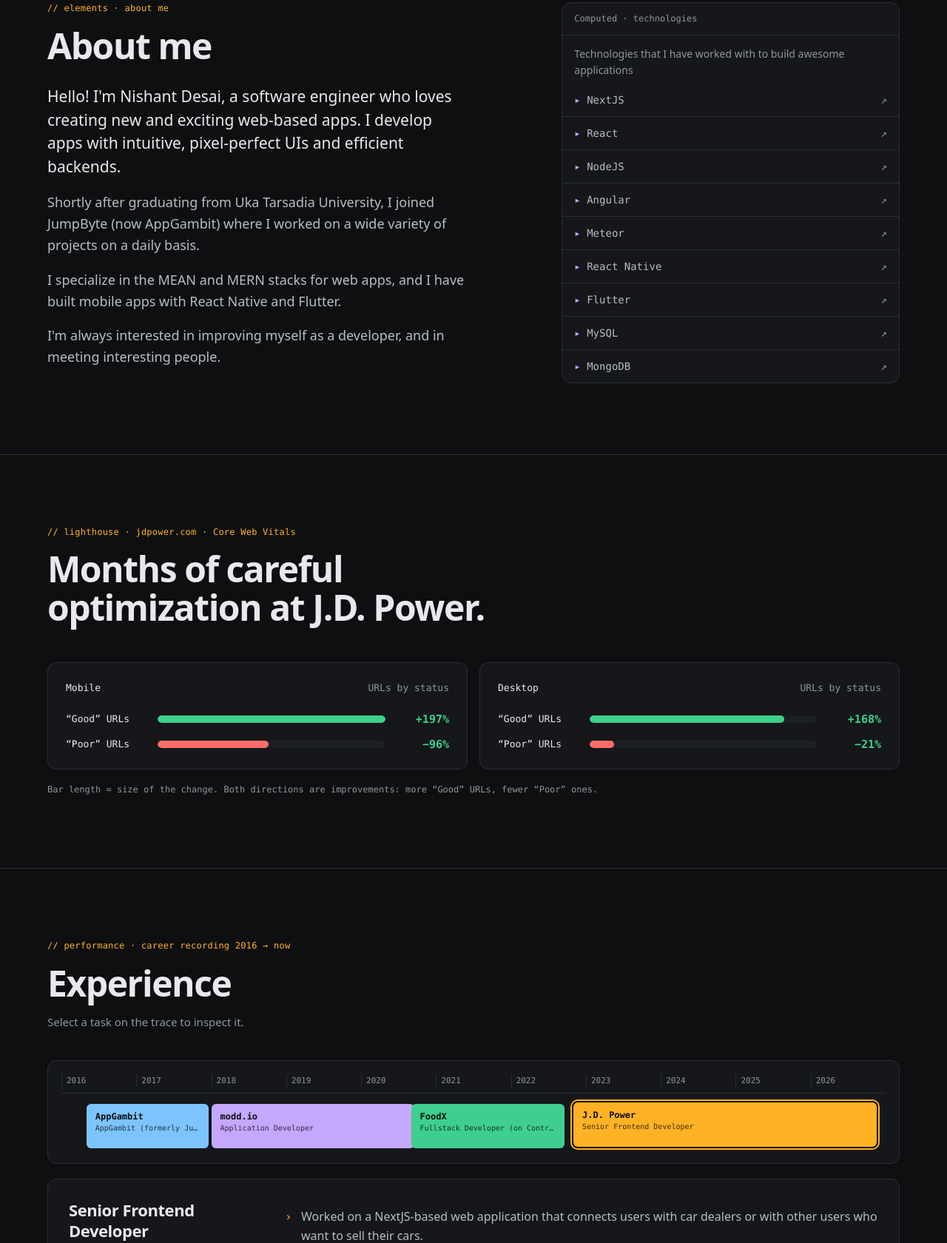
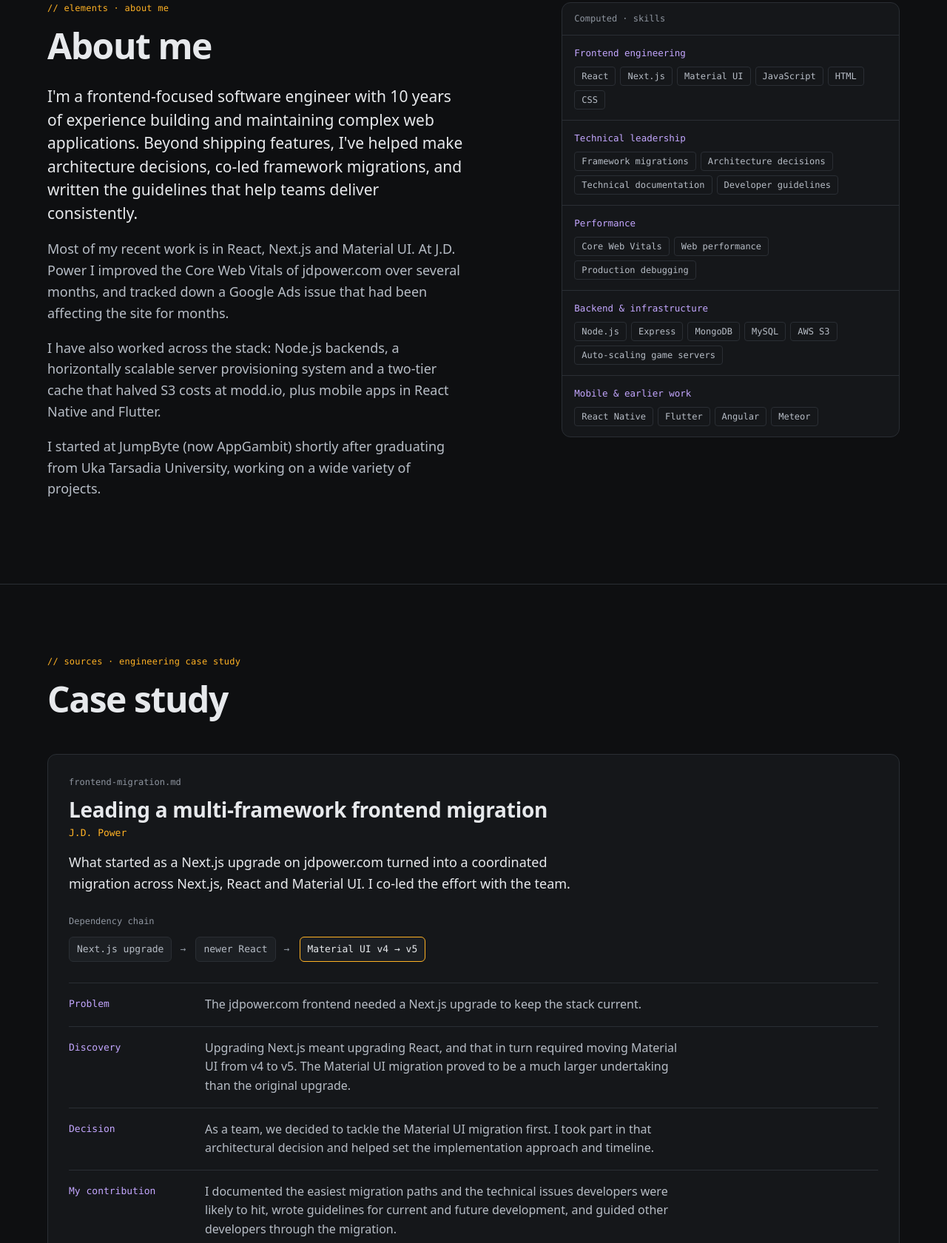
Before and after one commit to NishantDesai1306/personal-website, an Astro site: page / in a window 1280 px wide. Shown: the part 969-2649 px from the top of the page at 74% size. Built offline with nearby package versions, Linux system fonts and the light colour scheme; Astro itself is replaced by a stand-in of ours.

Commit message:
Reposition portfolio around frontend architecture and migrations
- New headline, intro and About copy (10 years, shared-ownership migration wording)
- Group skills by competency; add Next.js/React/MUI migration case study section
- Rewrite J.D. Power bullets; update SEO title/description, llms.txt and social preview
- Resume PDF: 10 years, co-led upgrade wording, updated date

```diff
--- a/src/components/About.astro
+++ b/src/components/About.astro
@@ -1,5 +1,5 @@
 ---
-import { profile, technologies } from '../data/profile';
+import { profile, skillGroups } from '../data/profile';
 ---
 
 <section class="section" id="about-me" tabindex="-1" aria-labelledby="about-title">
@@ -11,21 +11,22 @@ import { profile, technologies } from '../data/profile';
         {profile.about.map((paragraph) => <p>{paragraph}</p>)}
       </div>
     </div>
-    <aside class="computed panel" aria-labelledby="tech-title">
-      <h3 class="computed-head mono" id="tech-title">Computed · technologies</h3>
-      <p class="computed-note">Technologies that I have worked with to build awesome applications</p>
-      <ul class="tech">
+    <aside class="computed panel" aria-labelledby="skills-title">
+      <h3 class="computed-head mono" id="skills-title">Computed · skills</h3>
+      <dl class="skills">
         {
-          technologies.map(({ label, href }) => (
-            <li>
-              <a href={href} rel="noopener noreferrer">
-                <span class="prop">{label}</span>
-                <span class="arrow" aria-hidden="true">↗</span>
-              </a>
-            </li>
+          skillGroups.map(({ name, items }) => (
+            <div>
+              <dt class="mono">{name}</dt>
+              <dd class="chips">
+                {items.map((item) => (
+                  <span class="chip">{item}</span>
+                ))}
+              </dd>
+            </div>
           ))
         }
-      </ul>
+      </dl>
     </aside>
   </div>
 </section>
@@ -61,34 +62,19 @@ import { profile, technologies } from '../data/profile';
     padding: 12px 16px;
     border-bottom: 1px solid var(--line);
   }
-  .computed-note {
-    font-size: 14px;
-    color: var(--muted);
-    padding: 14px 16px 6px;
+  .skills > div {
+    padding: 14px 16px;
   }
-  .tech li + li {
+  .skills > div + div {
     border-top: 1px solid var(--line);
   }
-  .tech a {
-    display: flex;
-    justify-content: space-between;
-    align-items: center;
-    min-height: 44px;
-    padding: 0 16px;
-    font: 400 14px var(--mono);
-    text-decoration: none;
-    color: var(--text-2);
+  .skills dt {
+    font-size: 12.5px;
+    color: var(--attr);
+    margin-bottom: 8px;
   }
-  .tech a:hover {
-    background: var(--panel-2);
-    color: var(--text);
-  }
-  .tech .prop::before {
-    content: '▸ ';
-    color: var(--attr);
-  }
-  .arrow {
-    color: var(--muted);
+  .skills dd {
+    margin: 0;
   }
   @media (max-width: 900px) {
     .grid {
--- /dev/null
+++ b/src/components/CaseStudies.astro
@@ -0,0 +1,145 @@
+---
+import { caseStudies } from '../data/profile';
+---
+
+<section class="section" id="case-studies" tabindex="-1" aria-labelledby="case-studies-title">
+  <div class="wrap">
+    <p class="eyebrow">// sources · engineering case study</p>
+    <h2 class="section-title" id="case-studies-title">Case study</h2>
+
+    {
+      caseStudies.map((study) => (
+        <article class="study panel" id={`case-${study.id}`} aria-labelledby={`case-title-${study.id}`}>
+          <header class="head">
+            <p class="file mono" aria-hidden="true">{study.id}.md</p>
+            <h3 id={`case-title-${study.id}`}>{study.title}</h3>
+            <p class="meta mono">{study.company}</p>
+            <p class="summary">{study.summary}</p>
+          </header>
+
+          <figure class="chain">
+            <figcaption class="mono">Dependency chain</figcaption>
+            <ol class="mono">
+              {study.chain.map((step) => (
+                <li>{step}</li>
+              ))}
+            </ol>
+          </figure>
+
+          <dl class="steps">
+            {study.sections.map(({ heading, body }) => (
+              <div>
+                <dt class="mono">{heading}</dt>
+                <dd>{body}</dd>
+              </div>
+            ))}
+          </dl>
+
+          <div class="chips">
+            {study.stack.map((tech) => (
+              <span class="chip">{tech}</span>
+            ))}
+          </div>
+        </article>
+      ))
+    }
+  </div>
+</section>
+
+<style>
+  .study {
+    margin-top: 48px;
+    padding: 28px;
+  }
+  .file {
+    font-size: 12px;
+    color: var(--muted);
+  }
+  h3 {
+    margin-top: 10px;
+    font: 600 clamp(22px, 2.6vw, 28px)/1.25 var(--sans);
+    letter-spacing: -0.01em;
+  }
+  .meta {
+    margin-top: 4px;
+    font-size: 13px;
+    color: var(--amber);
+  }
+  .summary {
+    margin-top: 14px;
+    max-width: 68ch;
+    font-size: 18px;
+    color: var(--text);
+  }
+  .chain {
+    margin: 28px 0 0;
+  }
+  .chain figcaption {
+    font-size: 12px;
+    color: var(--muted);
+    margin-bottom: 10px;
+  }
+  .chain ol {
+    display: flex;
+    flex-wrap: wrap;
+    align-items: center;
+    gap: 8px 0;
+    list-style: none;
+    padding: 0;
+    font-size: 13px;
+  }
+  .chain li {
+    position: relative;
+    padding: 6px 10px;
+    border: 1px solid var(--line);
+    border-radius: 6px;
+    background: var(--panel-2);
+    color: var(--text-2);
+  }
+  .chain li:last-child {
+    border-color: var(--amber);
+    color: var(--text);
+  }
+  .chain li + li::before {
+    content: '→';
+    position: absolute;
+    left: -22px;
+    color: var(--muted);
+  }
+  .chain li + li {
+    margin-left: 32px;
+  }
+  .steps {
+    margin-top: 28px;
+    border-top: 1px solid var(--line);
+  }
+  .steps > div {
+    display: grid;
+    grid-template-columns: 160px minmax(0, 1fr);
+    gap: 24px;
+    padding: 16px 0;
+    border-bottom: 1px solid var(--line);
+  }
+  .steps dt {
+    font-size: 13px;
+    color: var(--attr);
+    padding-top: 2px;
+  }
+  .steps dd {
+    margin: 0;
+    max-width: 70ch;
+    color: var(--text-2);
+  }
+  .chips {
+    margin-top: 20px;
+  }
+  @media (max-width: 700px) {
+    .study {
+      padding: 20px;
+    }
+    .steps > div {
+      grid-template-columns: 1fr;
+      gap: 6px;
+    }
+  }
+</style>
--- a/src/components/Contact.astro
+++ b/src/components/Contact.astro
@@ -1,5 +1,5 @@
 ---
-import { profile, technologies } from '../data/profile';
+import { profile, skills } from '../data/profile';
 
 const links = [
   { key: 'github', label: 'GitHub', href: profile.links.github },
@@ -13,7 +13,7 @@ const replies = {
   help: 'Available: email, links, skills, resume, hire(), inspect, clear',
   email: `"${profile.email}"`,
   links: JSON.stringify(Object.fromEntries(links.map(({ key, href }) => [key, href]))),
-  skills: JSON.stringify(technologies.map((t) => t.label)),
+  skills: JSON.stringify(skills),
   resume: `Opening ${profile.resume}…`,
   'hire()': 'Promise { <pending> } → opening your mail client…',
   inspect: 'Layout overlay toggled. Psst: ↑↑↓↓←→←→BA works too.',
--- a/src/components/TopBar.astro
+++ b/src/components/TopBar.astro
@@ -3,6 +3,7 @@ import { profile } from '../data/profile';
 
 const sections = [
   { href: '#about-me', label: 'Elements' },
+  { href: '#case-studies', label: 'Sources' },
   { href: '#vitals', label: 'Lighthouse' },
   { href: '#experience', label: 'Performance' },
   { href: '#projects', label: 'Network' },
--- a/src/data/profile.ts
+++ b/src/data/profile.ts
@@ -1,10 +1,26 @@
 // Single source of truth for the portfolio's content.
-// Copy is carried over from the previous React site; do not add roles,
-// results or claims here that are not backed by the résumé.
+// Do not add roles, results or claims here that are not backed by the résumé
+// or confirmed by Nishant. No invented metrics.
 
 export interface Link {
   label: string;
   href: string;
+}
+
+export interface SkillGroup {
+  name: string;
+  items: string[];
+}
+
+export interface CaseStudy {
+  id: string;
+  title: string;
+  company: string;
+  summary: string;
+  /** Short, technically accurate dependency chain shown as a diagram. */
+  chain: string[];
+  sections: { heading: string; body: string }[];
+  stack: string[];
 }
 
 export interface Job {
@@ -36,14 +52,19 @@ export interface Project {
   parts?: ProjectPart[];
 }
 
+/** Matches the résumé PDF; update both together. */
+const yearsOfExperience = 10;
+
 export const profile = {
   name: 'Nishant Desai',
+  /** Current job title (used in structured data). */
   role: 'Senior Frontend Developer',
-  tagline: 'Senior Frontend Developer building fast React and Next.js apps',
+  tagline: 'Senior Frontend Engineer · Architecture & migrations',
   intro:
-    "I'm a software engineer working in Canada. Since 2016 I have built web apps, scalable backends and React Native mobile apps, with a focus on performance and clean, intuitive UI.",
+    `I build fast, maintainable React and Next.js applications and help teams through larger technical changes: framework migrations, architecture decisions and performance work. I've been doing this for ${yearsOfExperience} years, and I work in Canada.`,
   country: 'Canada',
   since: 2016,
+  yearsOfExperience,
   email: 'nishantdesai1306@gmail.com',
   resume: '/Nishant_Desai_Resume.pdf',
   site: 'https://nishantdesai1306.github.io/',
@@ -55,25 +76,58 @@ export const profile = {
     facebook: 'https://www.facebook.com/nishant.desai.1306',
   },
   about: [
-    "Hello! I'm Nishant Desai, a software engineer who loves creating new and exciting web-based apps. I develop apps with intuitive, pixel-perfect UIs and efficient backends.",
-    'Shortly after graduating from Uka Tarsadia University, I joined JumpByte (now AppGambit) where I worked on a wide variety of projects on a daily basis.',
-    'I specialize in the MEAN and MERN stacks for web apps, and I have built mobile apps with React Native and Flutter.',
-    "I'm always interested in improving myself as a developer, and in meeting interesting people.",
+    `I'm a frontend-focused software engineer with ${yearsOfExperience} years of experience building and maintaining complex web applications. Beyond shipping features, I've helped make architecture decisions, co-led framework migrations, and written the guidelines that help teams deliver consistently.`,
+    'Most of my recent work is in React, Next.js and Material UI. At J.D. Power I improved the Core Web Vitals of jdpower.com over several months, and tracked down a Google Ads issue that had been affecting the site for months.',
+    'I have also worked across the stack: Node.js backends, a horizontally scalable server provisioning system and a two-tier cache that halved S3 costs at modd.io, plus mobile apps in React Native and Flutter.',
+    'I started at JumpByte (now AppGambit) shortly after graduating from Uka Tarsadia University, working on a wide variety of projects.',
   ],
   contact:
     "I welcome opportunities to discuss potential collaborations, whether it's a job opportunity, project proposal, or technical discussion. I'm committed to providing thoughtful responses to all professional inquiries.",
 } as const;
 
-export const technologies: Link[] = [
-  { label: 'NextJS', href: 'https://nextjs.org/' },
-  { label: 'React', href: 'https://react.dev/' },
-  { label: 'NodeJS', href: 'https://nodejs.org/en/' },
-  { label: 'Angular', href: 'https://angular.dev/' },
-  { label: 'Meteor', href: 'https://www.meteor.com' },
-  { label: 'React Native', href: 'https://reactnative.dev/' },
-  { label: 'Flutter', href: 'https://flutter.dev' },
-  { label: 'MySQL', href: 'https://www.mysql.com' },
-  { label: 'MongoDB', href: 'https://www.mongodb.com' },
+/** Grouped by competency; only skills backed by the résumé or the jobs below. */
+export const skillGroups: SkillGroup[] = [
+  { name: 'Frontend engineering', items: ['React', 'Next.js', 'Material UI', 'JavaScript', 'HTML', 'CSS'] },
+  {
+    name: 'Technical leadership',
+    items: ['Framework migrations', 'Architecture decisions', 'Technical documentation', 'Developer guidelines'],
+  },
+  { name: 'Performance', items: ['Core Web Vitals', 'Web performance', 'Production debugging'] },
+  { name: 'Backend & infrastructure', items: ['Node.js', 'Express', 'MongoDB', 'MySQL', 'AWS S3', 'Auto-scaling game servers'] },
+  { name: 'Mobile & earlier work', items: ['React Native', 'Flutter', 'Angular', 'Meteor'] },
+];
+
+export const skills = skillGroups.flatMap((group) => group.items);
+
+export const caseStudies: CaseStudy[] = [
+  {
+    id: 'frontend-migration',
+    title: 'Leading a multi-framework frontend migration',
+    company: 'J.D. Power',
+    summary:
+      'What started as a Next.js upgrade on jdpower.com turned into a coordinated migration across Next.js, React and Material UI. I co-led the effort with the team.',
+    chain: ['Next.js upgrade', 'newer React', 'Material UI v4 → v5'],
+    sections: [
+      { heading: 'Problem', body: 'The jdpower.com frontend needed a Next.js upgrade to keep the stack current.' },
+      {
+        heading: 'Discovery',
+        body: 'Upgrading Next.js meant upgrading React, and that in turn required moving Material UI from v4 to v5. The Material UI migration proved to be a much larger undertaking than the original upgrade.',
+      },
+      {
+        heading: 'Decision',
+        body: 'As a team, we decided to tackle the Material UI migration first. I took part in that architectural decision and helped set the implementation approach and timeline.',
+      },
+      {
+        heading: 'My contribution',
+        body: 'I documented the easiest migration paths and the technical issues developers were likely to hit, wrote guidelines for current and future development, and guided other developers through the migration.',
+      },
+      {
+        heading: 'Outcome',
+        body: 'Material UI and Next.js were upgraded, and the guidelines remained in place for later frontend work.',
+      },
+    ],
+    stack: ['Next.js', 'React', 'Material UI'],
+  },
 ];
 
 /** Core Web Vitals results at J.D. Power (Search Console URL counts). */
@@ -91,11 +145,12 @@ export const jobs: Job[] = [
     start: { year: 2022, month: 11 },
     duration: 'November 2022 - Present',
     points: [
-      'Worked on a NextJS-based web application that connects users with car dealers or with other users who want to sell their cars.',
-      'Debugged and resolved a Google Ads issue that had been plaguing the app for months.',
-      'Streamlined the Google Ads implementation, eliminating cases where Google would serve empty ads.',
-      'Led the migration of Material UI from v4 to v5.',
-      'Helped migrate from the Pages Router to the App Router in NextJS.',
+      'Maintained jdpower.com, a Next.js web application that connects users with car dealers or with other users who want to sell their cars.',
+      'Co-led the Material UI v4 → v5 and Next.js upgrades: helped decide to tackle the larger Material UI migration first, set the approach and timeline, documented migration paths and likely issues, and guided other developers through the work.',
+      'Wrote frontend guidelines for future development as part of the migration.',
+      'Helped migrate from the Pages Router to the App Router in Next.js.',
+      'Debugged a Google Ads issue that had affected the site for months, and streamlined the implementation so Google no longer served empty ads.',
+      'Helped choose and integrate the analytics tools used in production.',
       {
         main: 'Improved the overall performance and Core Web Vitals of the application by carefully optimizing the codebase over several months.',
         subPoints: [
--- a/src/layouts/Base.astro
+++ b/src/layouts/Base.astro
@@ -2,7 +2,7 @@
 import '@fontsource-variable/geist';
 import '@fontsource-variable/jetbrains-mono';
 import '../styles/global.css';
-import { jobs, profile, technologies } from '../data/profile';
+import { jobs, profile, skills } from '../data/profile';
 
 interface Props {
   title: string;
@@ -29,7 +29,7 @@ const structuredData = {
     address: { '@type': 'PostalAddress', addressCountry: 'CA' },
     worksFor: current && { '@type': 'Organization', name: current.company, url: current.url },
     alumniOf: { '@type': 'CollegeOrUniversity', name: 'Uka Tarsadia University' },
-    knowsAbout: [...technologies.map((t) => t.label), 'Core Web Vitals', 'Web performance'],
+    knowsAbout: skills,
     sameAs: [profile.links.github, profile.links.linkedin, profile.links.upwork],
   },
 };
--- a/src/pages/index.astro
+++ b/src/pages/index.astro
@@ -3,6 +3,7 @@ import Base from '../layouts/Base.astro';
 import TopBar from '../components/TopBar.astro';
 import Hero from '../components/Hero.astro';
 import About from '../components/About.astro';
+import CaseStudies from '../components/CaseStudies.astro';
 import Vitals from '../components/Vitals.astro';
 import Experience from '../components/Experience.astro';
 import Projects from '../components/Projects.astro';
@@ -12,13 +13,14 @@ import { profile } from '../data/profile';
 ---
 
 <Base
-  title={`${profile.name} | Senior Frontend Developer`}
-  description="Nishant Desai is a senior frontend developer in Canada building fast React and Next.js apps, with a focus on web performance and Core Web Vitals. Experience, projects and contact details."
+  title={`${profile.tagline} | ${profile.name}`}
+  description={`Senior frontend engineer in Canada with ${profile.yearsOfExperience} years of experience in React, Next.js and Material UI, co-leading framework migrations and improving web performance and Core Web Vitals.`}
 >
   <TopBar />
   <main id="main-content" tabindex="-1">
     <Hero />
     <About />
+    <CaseStudies />
     <Vitals />
     <Experience />
     <Projects />
```
Also changed, not shown: scripts/social-preview.html (+3 -3 lines), src/components/Hero.astro (+5 -6 lines), src/pages/llms.txt.ts (+14 -2 lines), tests/build.test.ts (+10 -1 lines), public/social-preview.png, 1 other file.
